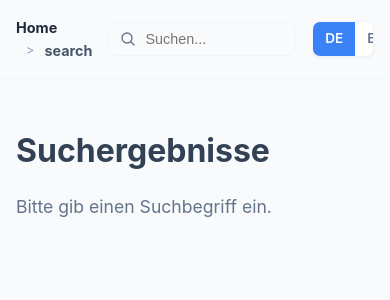
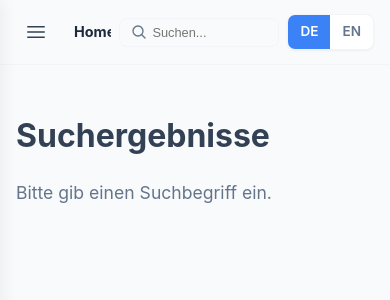
Before and after one commit to drueschel/daniel-knowledge-base, a Next.js app: page /de/search in a window 390 px wide. Shown: the top 300 px of the page. Built offline with nearby package versions, Linux system fonts and the light colour scheme.

Commit message:
feat: mobile optimization - hamburger menu, slide-in sidebar, responsive topbar

```diff
--- a/src/app/[lang]/layout.tsx
+++ b/src/app/[lang]/layout.tsx
@@ -3,6 +3,8 @@ import Sidebar from '@/components/Sidebar';
 import LangSwitcher from '@/components/LangSwitcher';
 import Breadcrumbs from '@/components/Breadcrumbs';
 import TopbarSearch from '@/components/TopbarSearch';
+import { MobileMenuProvider } from '@/components/MobileMenuContext';
+import HamburgerMenu from '@/components/HamburgerMenu';
 
 export async function generateStaticParams() {
   return [{ lang: 'de' }, { lang: 'en' }];
@@ -19,12 +21,18 @@ export default async function LangLayout({
   const nav = getSidebarNavigation(lang);
 
   return (
+    <MobileMenuProvider>
       <div className="layout">
         <Sidebar nav={nav} lang={lang} />
 
         <main className="main-content">
           <header className="topbar">
+            <div className="topbar-left">
+              <HamburgerMenu />
+              <div className="breadcrumbs-container">
                 <Breadcrumbs nav={nav} />
+              </div>
+            </div>
             <div className="topbar-right">
               <TopbarSearch lang={lang} />
               <LangSwitcher currentLang={lang} />
@@ -59,10 +67,23 @@ export default async function LangLayout({
           top: 0;
           z-index: 10;
         }
+        .topbar-left {
+          display: flex;
+          align-items: center;
+          gap: 10px;
+          min-width: 0;
+        }
+        .breadcrumbs-container {
+          min-width: 0;
+          overflow: hidden;
+          text-overflow: ellipsis;
+          white-space: nowrap;
+        }
         .topbar-right {
           display: flex;
           align-items: center;
           gap: 1rem;
+          flex-shrink: 0;
         }
         .breadcrumb {
           font-weight: 600;
@@ -81,7 +102,17 @@ export default async function LangLayout({
             width: 100vw;
           }
           .topbar {
-            padding: 1rem;
+            padding: 0.75rem 1rem;
+            flex-wrap: wrap;
+            gap: 0.5rem;
+          }
+          .topbar-left {
+            flex: 1;
+            min-width: 0;
+          }
+          .topbar-right {
+            flex-shrink: 0;
+            gap: 0.5rem;
           }
           .content-inner {
             padding: 1.5rem 1rem;
@@ -89,5 +120,6 @@ export default async function LangLayout({
         }
       `}</style>
       </div>
+    </MobileMenuProvider>
   );
 }
--- a/src/components/Breadcrumbs.module.css
+++ b/src/components/Breadcrumbs.module.css
@@ -1,10 +1,16 @@
 .breadcrumbs {
   display: flex;
   align-items: center;
-  flex-wrap: wrap;
+  flex-wrap: nowrap;
+  overflow-x: auto;
+  scrollbar-width: none; /* Hide scrollbar in Firefox */
   font-size: 0.9rem;
-  color: #1e293b; /* Dark slate */
-  font-weight: 700; /* Bold */
+  color: #1e293b;
+  font-weight: 700;
+  -ms-overflow-style: none;
+}
+.breadcrumbs::-webkit-scrollbar {
+  display: none; /* Hide scrollbar in Chrome/Safari */
 }
 
 .segment {
@@ -23,6 +29,7 @@
 
 .link {
   transition: color 0.2s;
+  white-space: nowrap;
 }
 
 .link:hover {
@@ -31,6 +38,7 @@
 }
 
 .current {
-  color: #475569; /* Slightly lighter for current page, or keep dark? Mockup shows dark */
+  color: #475569;
   font-weight: 700;
+  white-space: nowrap;
 }
--- /dev/null
+++ b/src/components/HamburgerMenu.module.css
@@ -0,0 +1,22 @@
+.hamburgerBtn {
+  display: none;
+  background: none;
+  border: none;
+  cursor: pointer;
+  padding: 0.5rem;
+  margin-right: 0.5rem;
+  color: var(--text-color);
+  align-items: center;
+  justify-content: center;
+}
+
+.icon {
+  width: 24px;
+  height: 24px;
+}
+
+@media (max-width: 768px) {
+  .hamburgerBtn {
+    display: flex;
+  }
+}
--- /dev/null
+++ b/src/components/HamburgerMenu.tsx
@@ -0,0 +1,17 @@
+'use client';
+
+import React from 'react';
+import { useMobileMenu } from './MobileMenuContext';
+import styles from './HamburgerMenu.module.css';
+
+export default function HamburgerMenu() {
+  const { toggle } = useMobileMenu();
+
+  return (
+    <button className={styles.hamburgerBtn} onClick={toggle} aria-label="Toggle Menu">
+      <svg xmlns="http://www.w3.org/2000/svg" fill="none" viewBox="0 0 24 24" strokeWidth={1.5} stroke="currentColor" className={styles.icon}>
+        <path strokeLinecap="round" strokeLinejoin="round" d="M3.75 6.75h16.5M3.75 12h16.5m-16.5 5.25h16.5" />
+      </svg>
+    </button>
+  );
+}
--- /dev/null
+++ b/src/components/MobileMenuContext.tsx
@@ -0,0 +1,31 @@
+'use client';
+
+import React, { createContext, useContext, useState } from 'react';
+
+interface MobileMenuContextType {
+  isOpen: boolean;
+  setIsOpen: (isOpen: boolean) => void;
+  toggle: () => void;
+}
+
+const MobileMenuContext = createContext<MobileMenuContextType | undefined>(undefined);
+
+export function MobileMenuProvider({ children }: { children: React.ReactNode }) {
+  const [isOpen, setIsOpen] = useState(false);
+
+  const toggle = () => setIsOpen(prev => !prev);
+
+  return (
+    <MobileMenuContext.Provider value={{ isOpen, setIsOpen, toggle }}>
+      {children}
+    </MobileMenuContext.Provider>
+  );
+}
+
+export function useMobileMenu() {
+  const context = useContext(MobileMenuContext);
+  if (context === undefined) {
+    throw new Error('useMobileMenu must be used within a MobileMenuProvider');
+  }
+  return context;
+}
--- a/src/components/SearchBox.module.css
+++ b/src/components/SearchBox.module.css
@@ -4,6 +4,16 @@
   align-items: center;
   width: 100%;
   max-width: 300px;
+}
+
+@media (max-width: 768px) {
+  .container {
+    max-width: 160px;
+  }
+  .container .input {
+    font-size: 0.8rem;
+    padding: 6px 10px 6px 32px;
+  }
 }
 
 .container.large {
--- a/src/components/Sidebar.module.css
+++ b/src/components/Sidebar.module.css
@@ -175,9 +175,30 @@
   border-bottom-left-radius: 0;
 }
 
+.backdrop {
+  display: none;
+}
+
 @media (max-width: 768px) {
   .sidebar {
     transform: translateX(-100%);
     transition: transform 0.3s ease;
+    box-shadow: 4px 0 15px rgba(0, 0, 0, 0.05);
+  }
+
+  .sidebarOpen {
+    transform: translateX(0);
+  }
+
+  .backdrop {
+    display: block;
+    position: fixed;
+    top: 0;
+    left: 0;
+    width: 100vw;
+    height: 100vh;
+    background: rgba(0, 0, 0, 0.4);
+    z-index: 200;
+    backdrop-filter: blur(2px);
   }
 }
--- a/src/components/Sidebar.tsx
+++ b/src/components/Sidebar.tsx
@@ -4,10 +4,12 @@ import Link from 'next/link';
 import { usePathname } from 'next/navigation';
 import styles from './Sidebar.module.css';
 import { NavItem } from '@/lib/markdown';
+import { useMobileMenu } from './MobileMenuContext';
 
 export default function Sidebar({ nav, lang }: { nav: NavItem[], lang: string }) {
   const kbName = 'Daniel Knowledge Base';
   const pathname = usePathname();
+  const { isOpen: isMobileOpen, setIsOpen: setIsMobileOpen } = useMobileMenu();
 
   const displayTitle = (title: string) => {
     return title.replace(/^\d+[\._\s:-]+\s*/, '').replace(/_Summary$/i, '').trim();
@@ -75,7 +77,11 @@ function SidebarDetails({
             const isActive = url === pathname;
             return (
               <li key={item.slug!.join('/')}>
-                <Link href={url} className={isActive ? styles.active : ''}>
+                <Link
+                  href={url}
+                  className={isActive ? styles.active : ''}
+                  onClick={() => setIsMobileOpen(false)}
+                >
                   {displayTitle(item.title)}
                 </Link>
               </li>
@@ -96,7 +102,11 @@ function SidebarDetails({
             return (
               <ul key={item.slug!.join('/')} className={level === 1 ? styles.navLessonsFlat : styles.navLessons}>
                 <li>
-                  <Link href={url} className={isActive ? styles.active : ''}>
+                  <Link
+                    href={url}
+                    className={isActive ? styles.active : ''}
+                    onClick={() => setIsMobileOpen(false)}
+                  >
                     {displayTitle(item.title)}
                   </Link>
                 </li>
@@ -155,8 +165,17 @@ function SidebarDetails({
   };
 
   return (
-    <aside className={styles.sidebar}>
-      <Link href={`/${lang}`} className={styles.sidebarHeader}>
+    <>
+      {/* Backdrop for mobile */}
+      {isMobileOpen && (
+        <div
+          className={styles.backdrop}
+          onClick={() => setIsMobileOpen(false)}
+          aria-hidden="true"
+        />
+      )}
+      <aside className={`${styles.sidebar} ${isMobileOpen ? styles.sidebarOpen : ''}`}>
+        <Link href={`/${lang}`} className={styles.sidebarHeader} onClick={() => setIsMobileOpen(false)}>
           <div className={styles.sidebarLogoIcon}>DKB</div>
           <div className={styles.sidebarLogo}>{kbName}</div>
         </Link>
@@ -164,5 +183,6 @@ function SidebarDetails({
           {renderTree(nav)}
         </nav>
       </aside>
+    </>
   );
 }
```
Lines whose indentation alone changed are shown as unchanged.
